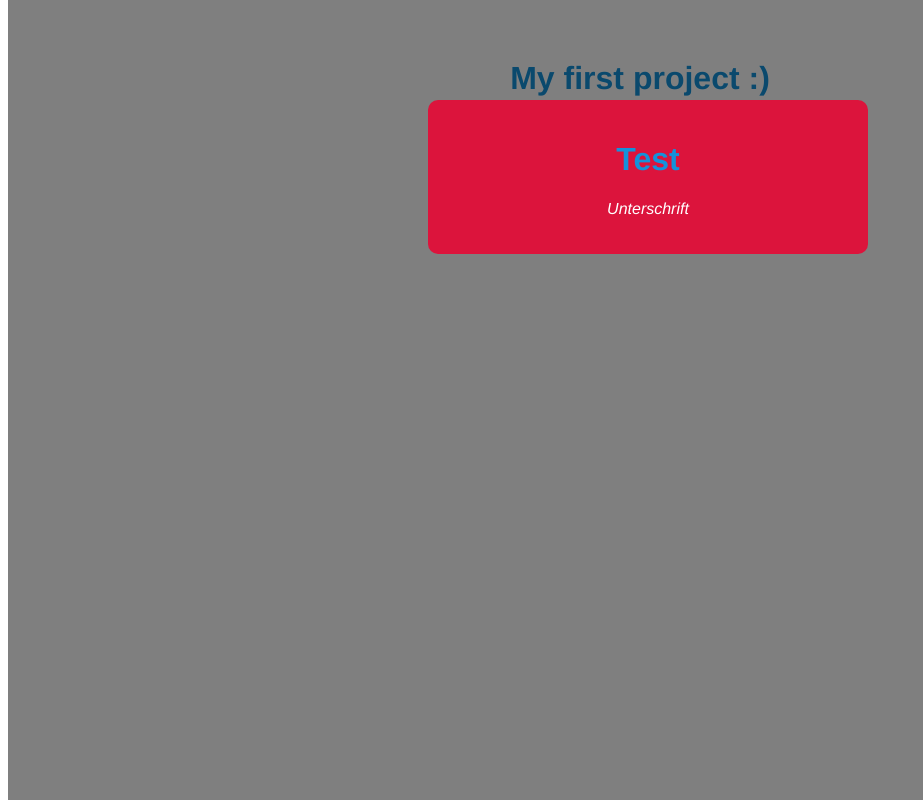
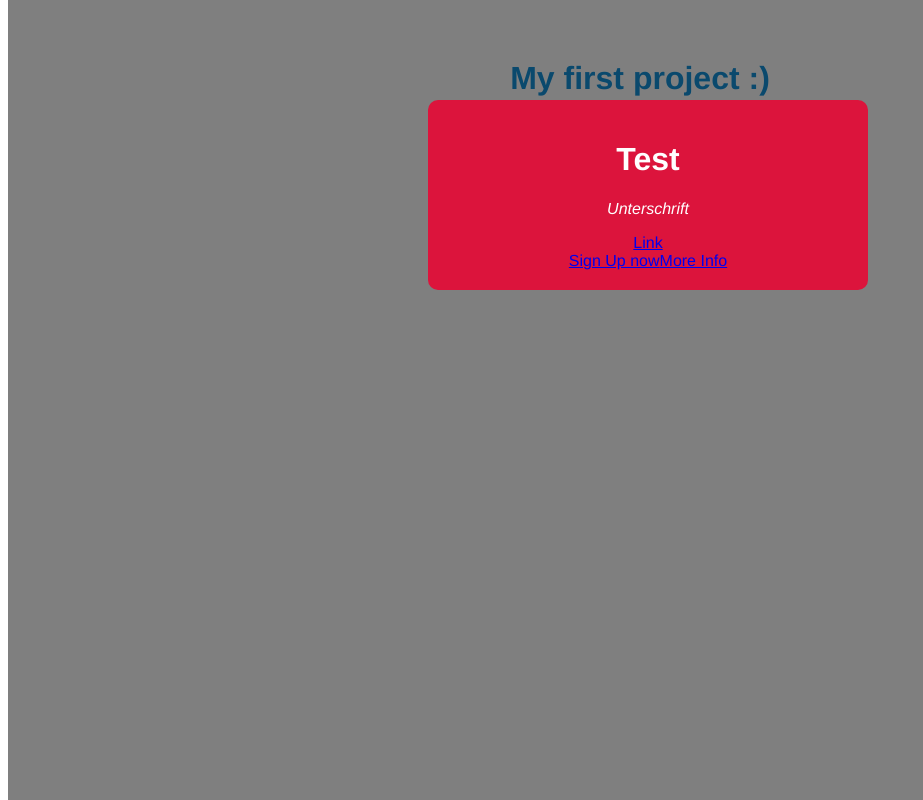
Before and after one commit to kasparlaurenz/learning-vue3, a Vue app: page / in a window 1280 px wide. Both pictures are taken after a click on the button "Open Modal". Shown: the whole page, without its empty margins (0-923 px from the left). Built offline with nearby package versions, Linux system fonts and the light colour scheme.

Commit message:
slots and named slots

```diff
--- a/src/App.vue
+++ b/src/App.vue
@@ -3,8 +3,13 @@
   <p>Welcome</p>
   <div v-if="showModal">
     <Modal theme="sale" @close="toggleModal" :showModal="showModal">
+      <template v-slot:links>
+        <a href="/">Sign Up now</a>
+        <a href="/">More Info</a>
+      </template>
       <h1>Test</h1>
       <p>Unterschrift</p>
+      <a href="/">Link</a>
     </Modal>
   </div>
   <button @click="toggleModal">Open Modal</button>
--- a/src/components/Modal.vue
+++ b/src/components/Modal.vue
@@ -2,6 +2,9 @@
   <div class="backdrop" @click.self="closeModal" :class="{ open: showModal }">
     <div class="modal" :class="{ sale: theme === 'sale' }">
       <slot></slot>
+      <div class="actions">
+        <slot name="links"></slot>
+      </div>
     </div>
   </div>
 </template>
@@ -18,7 +21,7 @@ export default {
 };
 </script>
 
-<style scoped>
+<style>
 .backdrop {
   top: 0;
   position: fixed;
```
